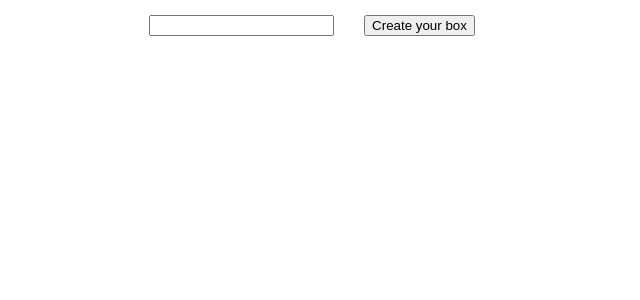
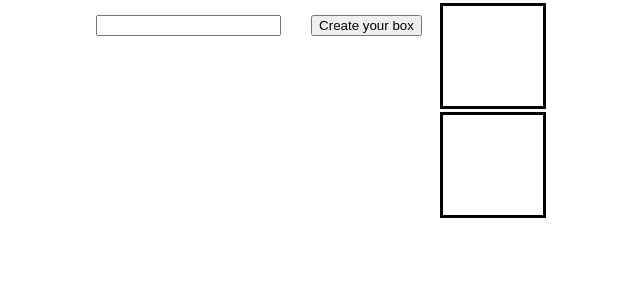
Before and after one commit to Lopez-CL/box-generator, a React (Create React App) app: page / in a window 1280 px wide. Shown: the top 300 px of the page, without its empty margins (328-968 px from the left). Built offline with nearby package versions, Linux system fonts and the light colour scheme.

Commit message:
more trouble shooting

```diff
--- a/src/App.js
+++ b/src/App.js
@@ -5,10 +5,11 @@ import BlockDisplay from './components/BlockDisplay';
 
 function App() {
   const [colors, setColors] = useState();
-  const addStyle = (inputColor) => {setColors(inputColor)};
+  const addStyle = (inputColor) => {(setColors(inputColor))};
   return (
     <div className="App">
       <BlockInput getColor = {addStyle}/>
+      <BlockDisplay passColor = {colors}/>
     </div>
   );
 }
--- a/src/components/BlockDisplay.jsx
+++ b/src/components/BlockDisplay.jsx
@@ -1,11 +1,18 @@
 import React from 'react'
 import {useState} from 'react';
-const clrArr = [];
+const arr = []
 const BlockDisplay = (props) => {
-    clrArr.push(props.passColor);
+    arr.push(props.passColor);
     return (
         <div>
-            <p>{clrArr}</p>
+        {
+            arr.map( (item) => (
+                <div className='created-block' style={item}>
+
+                </div>
+                // the html for the box and each color passed into the array
+            ))
+        }
         </div>
     );
 };
--- a/src/components/BlockInput.jsx
+++ b/src/components/BlockInput.jsx
@@ -1,7 +1,7 @@
 import React from 'react'
 import {useState} from 'react';
 const BlockInput = (props) => {
-    const [styleColor, setStyleColor] = useState();
+    const [styleColor, setStyleColor] = useState('');
     // const [arr, setArr] = useState();
     const handleSubmit = (e) => {
         e.preventDefault();
@@ -12,7 +12,7 @@ const BlockInput = (props) => {
     return (
         <div>
             <form onSubmit={handleSubmit}>
-                <input type='text' onChange = {(e) => setStyleColor(e.target.value)}/>
+                <input type='text' onChange = {(e) => setStyleColor(e.target.value)} value = {styleColor}/>
                 <input type='submit' value='Create your box'/>
             </form>
         </div>
```
